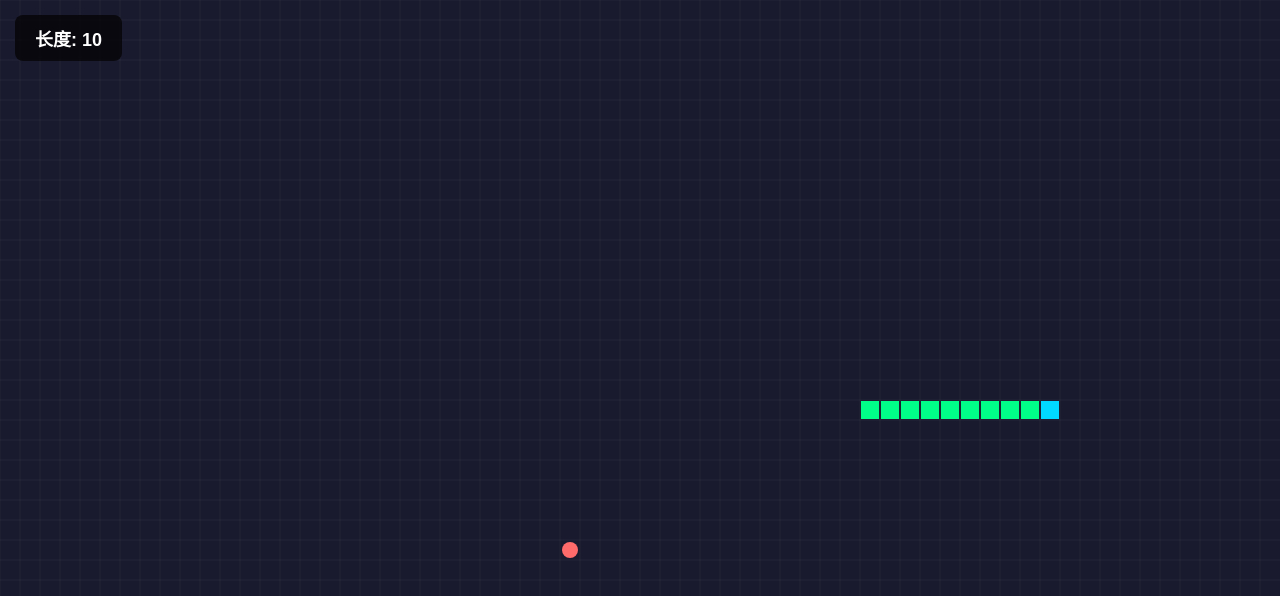
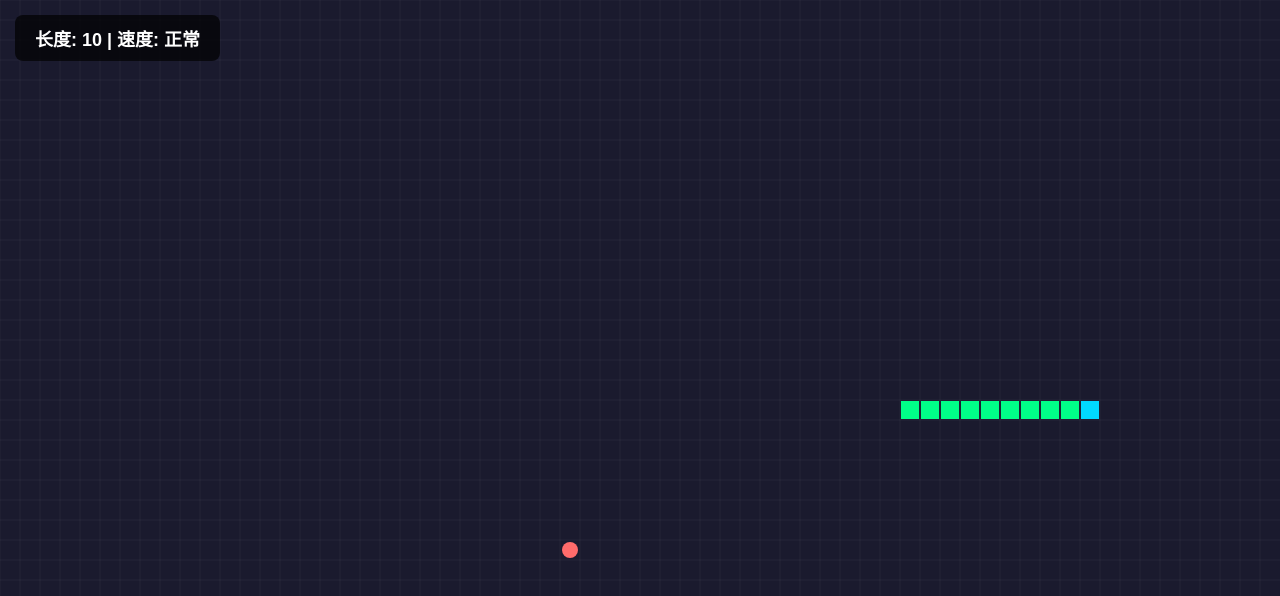
Before and after one commit to mian-stai/snake, a plain HTML site: page index.html in a window 1280 px wide. Both pictures are taken after a click on the button "开始游戏". Drawn offline with Linux system fonts and the light colour scheme.

Commit message:
Update index.html

```diff
--- a/index.html
+++ b/index.html
@@ -3,7 +3,7 @@
 <head>
 <meta charset="UTF-8">
 <meta name="viewport" content="width=device-width,initial-scale=1.0,user-scalable=no">
-<title>贪吃蛇 - 终极修复版</title>
+<title>贪吃蛇 - 绝对恒速版</title>
 <style>
 *{margin:0;padding:0;box-sizing:border-box}
 body{overflow:hidden;background:#1a1a2e;color:#fff;font-family:sans-serif;touch-action:none}
@@ -21,10 +21,11 @@ h1{font-size:36px;color:#00d9ff;margin-bottom:20px}
 </head>
 <body>
 <canvas id="c"></canvas>
-<div class="ui" id="ui">长度: <span id="score">10</span></div>
+<div class="ui" id="ui">长度: <span id="score">10</span> | 速度: <span id="speedDisplay">正常</span></div>
 
 <div class="screen" id="startScreen">
 <h1>🐍 贪吃蛇</h1>
+<p style="color:#aaa;margin-bottom:10px">绝对恒速 · 永不失控</p>
 <button class="btn" onclick="startGame()">开始游戏</button>
 <button class="btn btn-secondary" onclick="toggleMute()" id="muteBtn">🔊 音乐: 开</button>
 </div>
@@ -46,7 +47,7 @@ let w, h;
 // ==================== 核心配置 ====================
 const CONFIG = {
     gridSize: 20,
-    baseSpeed: 8,       // 固定速度：每秒8格
+    baseSpeed: 8,       // 基础速度：每秒8格
     boostSpeed: 15,     // 加速速度
     initialLength: 10
 };
@@ -55,22 +56,20 @@ const CONFIG = {
 let snake = [];
 let food = {};
 let direction = {x: 1, y: 0};
-let nextDirection = {x: 1, y: 0}; // 方向锁：防止180度掉头
+let nextDirection = {x: 1, y: 0};
 let score = CONFIG.initialLength;
 let gameOver = false;
 let isBoosting = false;
 let gameStarted = false;
 
-// ==================== 时间控制 ====================
-let lastTime = 0;
-let accumulator = 0;
-const FIXED_TIME_STEP = 1000 / 60;
-let moveTimer = 0;
+// ==================== 绝对时间控制 ====================
+// 核心修复：直接记录上一次移动的时间戳，不再使用累加器
+let lastMoveTime = 0;
 
 // ==================== 音频系统 ====================
 let audioCtx = null;
 let isMuted = false;
-let bgmInterval = null; // 背景音乐定时器
+let bgmInterval = null;
 
 function initAudio() {
     if (audioCtx) return;
@@ -92,9 +91,7 @@ function playTone(freq, duration, type = 'square', volume = 0.1) {
 }
 
 function startBGM() {
-    // 【关键修复】每次开始前，先清除旧的定时器，防止越玩越快！
     if (bgmInterval) clearInterval(bgmInterval);
-
     if (!audioCtx || isMuted) return;
     const notes = [261, 293, 329, 349, 392, 440, 493, 523];
     let step = 0;
@@ -145,7 +142,6 @@ function startGame() {
     initAudio();
     if (audioCtx.state === 'suspended') audioCtx.resume();
 
-    // 重置状态
     snake = [];
     const startX = Math.floor(w / 2 / CONFIG.gridSize) * CONFIG.gridSize;
     const startY = Math.floor(h / 2 / CONFIG.gridSize) * CONFIG.gridSize;
@@ -160,15 +156,14 @@ function startGame() {
     isBoosting = false;
     gameStarted = true;
 
-    // 重置时间
-    lastTime = 0;
-    accumulator = 0;
-    moveTimer = 0;
+    // 核心修复：重置时间戳
+    lastMoveTime = performance.now();
 
     document.getElementById('startScreen').classList.add('hide');
     document.getElementById('gameOverScreen').classList.add('hide');
     document.getElementById('ui').style.display = 'block';
     document.getElementById('score').innerText = score;
+    document.getElementById('speedDisplay').innerText = '正常';
 
     const isMobile = /Android|iPhone|iPad|iPod/i.test(navigator.userAgent);
     if (isMobile) {
@@ -177,7 +172,7 @@ function startGame() {
     }
 
     spawnFood();
-    startBGM(); // 这里会安全地重启音乐
+    startBGM();
     requestAnimationFrame(gameLoop);
 }
 
@@ -185,12 +180,10 @@ function startGame() {
 document.addEventListener('keydown', e => {
     if (!gameStarted || gameOver) return;
 
-    // 【关键修复】阻止方向键和空格的默认滚动行为，防止按键失灵
     if (['ArrowUp', 'ArrowDown', 'ArrowLeft', 'ArrowRight', ' '].includes(e.key)) {
         e.preventDefault();
     }
 
-    // 【关键修复】方向锁：只有当前方向和目标方向不相反时，才允许改变
     if (e.key === 'ArrowUp' && direction.y === 0) {
         nextDirection = {x: 0, y: -1};
     } else if (e.key === 'ArrowDown' && direction.y === 0) {
@@ -201,11 +194,15 @@ document.addEventListener('keydown', e => {
         nextDirection = {x: 1, y: 0};
     } else if (e.key === ' ') {
         isBoosting = true;
+        document.getElementById('speedDisplay').innerText = '加速';
     }
 });
 
 document.addEventListener('keyup', e => {
-    if (e.key === ' ') isBoosting = false;
+    if (e.key === ' ') {
+        isBoosting = false;
+        document.getElementById('speedDisplay').innerText = '正常';
+    }
 });
 
 // 触屏摇杆
@@ -246,7 +243,6 @@ function handleJoyMove(touch) {
 
     knob.style.transform = `translate(calc(-50% + ${Math.cos(angle) * distance}px), calc(-50% + ${Math.sin(angle) * distance}px))`;
 
-    // 同样加入方向锁
     if (Math.abs(dx) > Math.abs(dy)) {
         if (dx > 0 && direction.x === 0) nextDirection = {x: 1, y: 0};
         else if (dx < 0 && direction.x === 0) nextDirection = {x: -1, y: 0};
@@ -256,24 +252,28 @@ function handleJoyMove(touch) {
     }
 }
 
-document.getElementById('boostBtn').addEventListener('touchstart', () => isBoosting = true);
-document.getElementById('boostBtn').addEventListener('touchend', () => isBoosting = false);
+document.getElementById('boostBtn').addEventListener('touchstart', () => {
+    isBoosting = true;
+    document.getElementById('speedDisplay').innerText = '加速';
+});
+document.getElementById('boostBtn').addEventListener('touchend', () => {
+    isBoosting = false;
+    document.getElementById('speedDisplay').innerText = '正常';
+});
 
 // ==================== 游戏主循环 ====================
 function gameLoop(timestamp) {
     if (!gameStarted || gameOver) return;
 
-    if (lastTime === 0) lastTime = timestamp;
-    let deltaTime = timestamp - lastTime;
-    lastTime = timestamp;
+    // 核心修复：计算距离上一次移动的真实时间差
+    const currentSpeed = isBoosting ? CONFIG.boostSpeed : CONFIG.baseSpeed;
+    const moveInterval = 1000 / currentSpeed; // 应该移动一次的时间间隔
 
-    if (deltaTime > 250) deltaTime = 250;
-
-    accumulator += deltaTime;
-
-    while (accumulator >= FIXED_TIME_STEP) {
-        update(FIXED_TIME_STEP);
-        accumulator -= FIXED_TIME_STEP;
+    // 如果当前时间 - 上次移动时间 >= 应该移动的间隔，才执行移动
+    if (timestamp - lastMoveTime >= moveInterval) {
+        // 核心修复：更新上次移动时间，减去余数防止误差累积
+        lastMoveTime = timestamp - ((timestamp - lastMoveTime) % moveInterval);
+        moveSnake();
     }
 
     draw();
@@ -281,20 +281,7 @@ function gameLoop(timestamp) {
 }
 
 // ==================== 逻辑更新 ====================
-function update(deltaTime) {
-    const currentSpeed = isBoosting ? CONFIG.boostSpeed : CONFIG.baseSpeed;
-    const moveInterval = 1000 / currentSpeed;
-
-    moveTimer += deltaTime;
-
-    if (moveTimer >= moveInterval) {
-        moveTimer = 0;
-        moveSnake();
-    }
-}
-
 function moveSnake() {
-    // 应用方向锁后的新方向
     direction = nextDirection;
 
     const head = {
@@ -334,7 +321,6 @@ function endGame() {
     gameStarted = false;
     playTone(200, 0.5, 'sawtooth', 0.2);
 
-    // 游戏结束时清除音乐定时器
     if (bgmInterval) {
         clearInterval(bgmInterval);
         bgmInterval = null;
```
